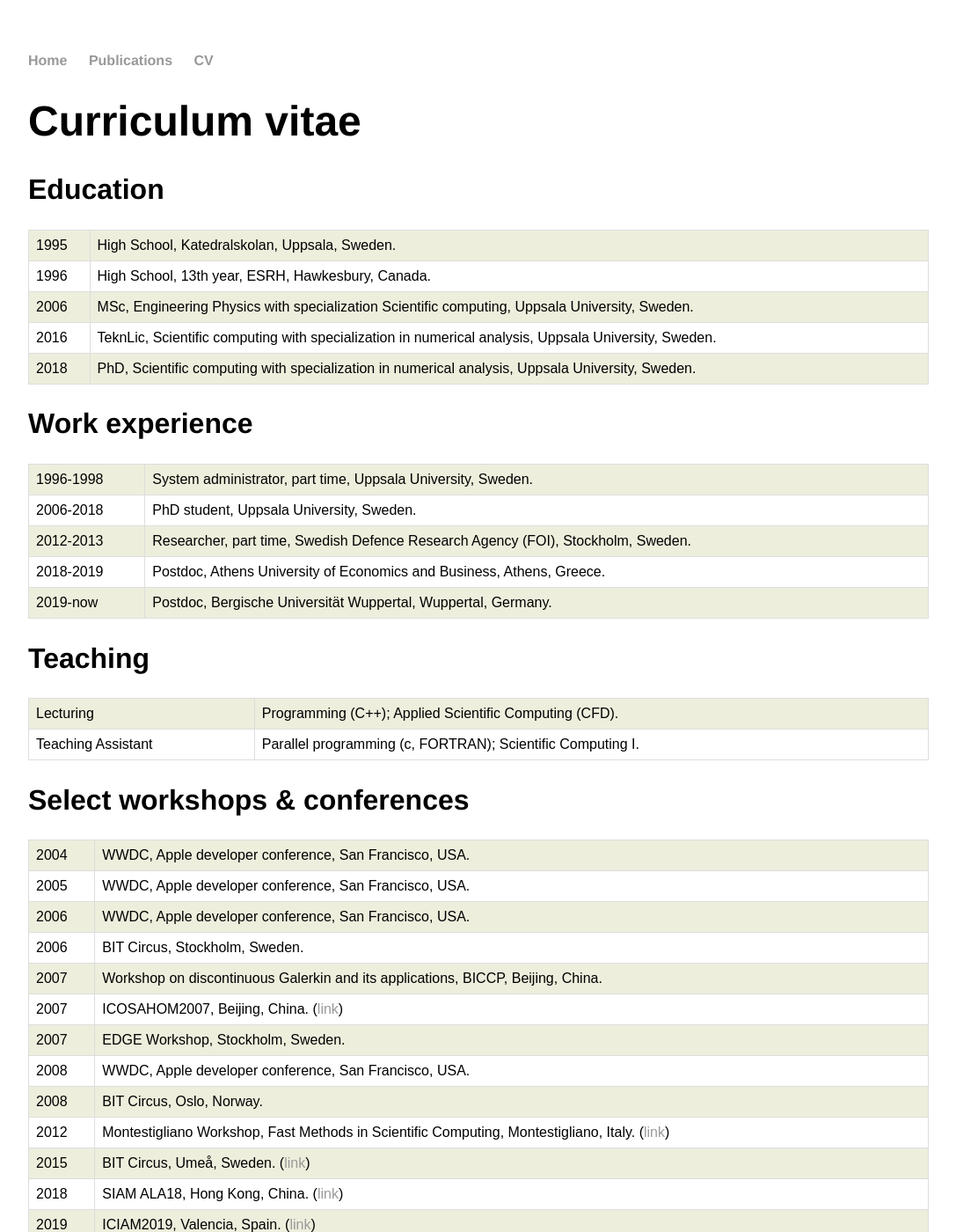
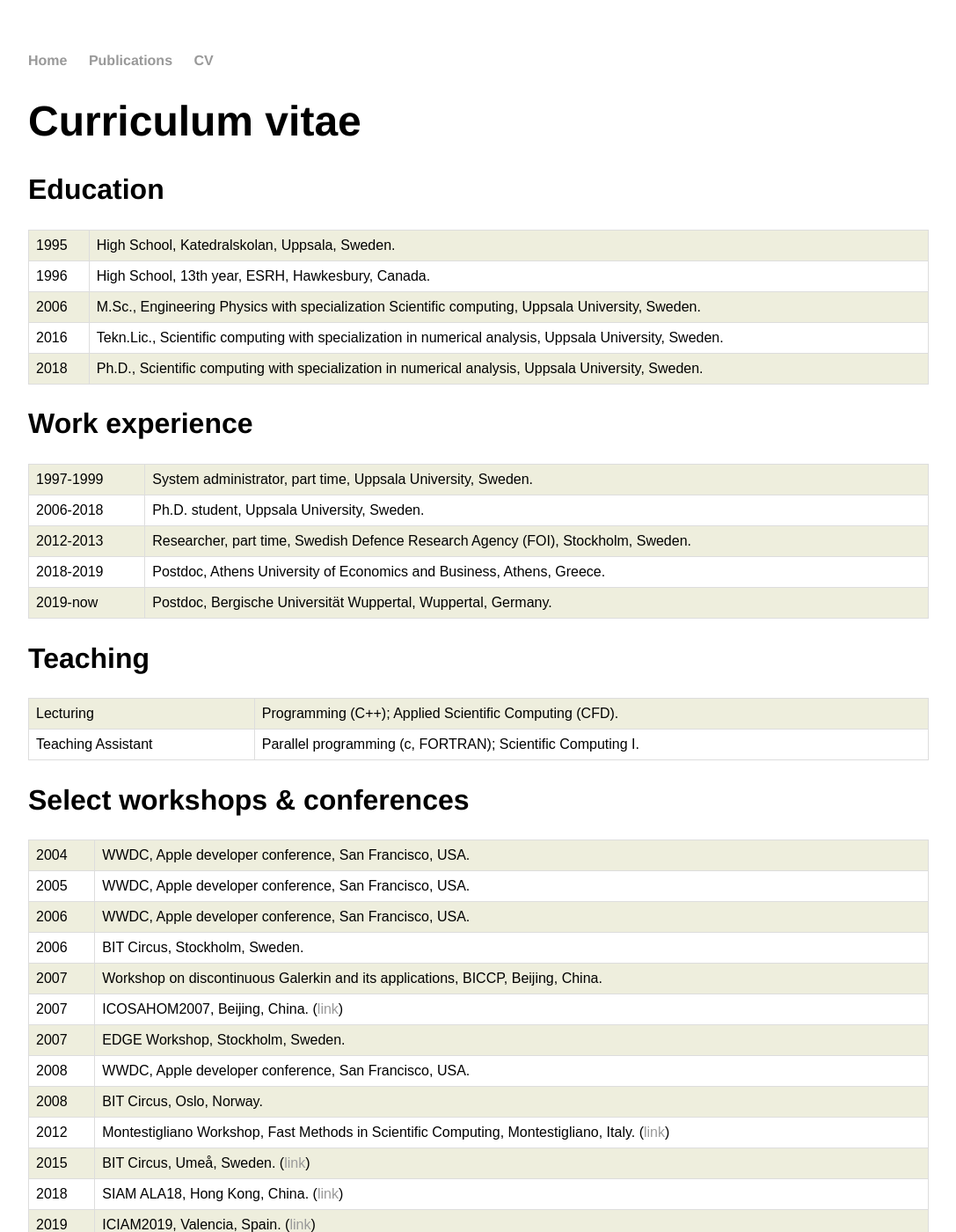
Before and after one commit to sverek/sverek.github.io, a Jekyll site: the page built from cv/index.html, in a window 1280 px wide and 1400 px high. Shown: the whole window at 88% size, without its empty margins (96-1183 px from the left). Built offline with Jekyll 4.4.1, drawn with Linux system fonts in a browser that asks for light colours; some of the changed text lies outside the part shown.

Commit message:
minor fixes

```diff
--- a/cv/index.html
+++ b/cv/index.html
@@ -27,15 +27,15 @@ tr:nth-child(odd) {
     <table>
     <tr><td>1995</td><td>High School, Katedralskolan, Uppsala, Sweden.</td></tr>
     <tr><td>1996</td><td>High School, 13th year, ESRH, Hawkesbury, Canada.</td></tr>
-    <tr><td>2006</td><td>MSc, Engineering Physics with specialization Scientific computing, Uppsala University, Sweden.</td></tr>
-    <tr><td>2016</td><td>TeknLic, Scientific computing with specialization in numerical analysis, Uppsala University, Sweden.</td></tr>
-    <tr><td>2018</td><td>PhD, Scientific computing with specialization in numerical analysis, Uppsala University, Sweden.</td></tr>
+    <tr><td>2006</td><td>M.Sc., Engineering Physics with specialization Scientific computing, Uppsala University, Sweden.</td></tr>
+    <tr><td>2016</td><td>Tekn.Lic., Scientific computing with specialization in numerical analysis, Uppsala University, Sweden.</td></tr>
+    <tr><td>2018</td><td>Ph.D., Scientific computing with specialization in numerical analysis, Uppsala University, Sweden.</td></tr>
     </table>
 
     <h2>Work experience</h2>
     <table>
-    <tr><td>1996-1998</td><td>System administrator, part time, Uppsala University, Sweden.</td></tr>
-    <tr><td>2006-2018</td><td>PhD student, Uppsala University, Sweden.</td></tr>
+    <tr><td>1997-1999</td><td>System administrator, part time, Uppsala University, Sweden.</td></tr>
+    <tr><td>2006-2018</td><td>Ph.D. student, Uppsala University, Sweden.</td></tr>
     <tr><td>2012-2013</td><td>Researcher, part time, Swedish Defence Research Agency (FOI), Stockholm, Sweden.</td></tr>
     <tr><td>2018-2019</td><td>Postdoc, Athens University of Economics and Business, Athens, Greece.</td></tr>
     <tr><td>2019-now</td><td>Postdoc, Bergische Universität Wuppertal, Wuppertal, Germany.</td></tr>
@@ -69,15 +69,15 @@ tr:nth-child(odd) {
     <h2>Grants &amp; scholarships</h2>
     <table>
     <tr><td>Apple developer student scholarship (2004, 2005, 2006, 2008) (Entrance to WWDC Developer conference, once including all travel, accomodations, and expenses).</td></tr>
-    <tr><td>PhD grant of the Graduate School in Mathematics and Computing (FMB) (2006) (Full salary for five years PhD + expenses).</td></tr>
-    <tr><td>International postdoc grant of the Swedish Research Council (<a href="https://www.vr.se/english/calls-and-decisions/grant-decisions/decisions/2019-03-25-international-postdoc.html">Spring 2019</a>) (Full salary for three years postdoc + expenses, 3.15 MSEK).</td></tr>
+    <tr><td>Ph.D. grant of the Graduate School in Mathematics and Computing (FMB) (2006) (Full salary for five years Ph.D. + expenses).</td></tr>
+    <tr><td>International postdoc grant of the Swedish Research Council (<a href="https://www.vr.se/english/calls-and-decisions/grant-decisions/decisions/2019-03-25-international-postdoc.html">Spring 2019</a>) (Full salary for three years postdoc + expenses, 3.15 MSEK &asymp; 335 kUSD).</td></tr>
     </table>
 
     <h2>Miscellaneous</h2>
     <table>
-    <tr><td>Was secondary PhD advisor to <a href="https://scholar.google.se/citations?user=012cWm0AAAAJ">Isabella Furci</a>.</td></tr>
+    <tr><td>Was secondary Ph.D. advisor to <a href="https://scholar.google.se/citations?user=012cWm0AAAAJ">Isabella Furci</a>.</td></tr>
     <tr><td>Managing editor for the diamond open access journal <i>Electronic Transactions on Numerical Analysis</i> (<a href="http://etna.math.kent.edu">ETNA</a>).</td></tr>
-    <tr><td>Refereed for: <a href="https://link.springer.com/journal/10543">BIT Numerical mathematics</a>, <a href="http://etna.math.kent.edu">Electronic Transactions on Numerical Analysis</a>, <a href="https://www.journals.elsevier.com/linear-algebra-and-its-applications">Linear Algebra and its Applications</a>, and <a href="https://onlinelibrary.wiley.com/journal/10991506">Numerical Linear Algebra with Applications</a>.</td></tr>
+    <tr><td>Referee for: <a href="https://link.springer.com/journal/10543">BIT Numerical mathematics</a>, <a href="http://etna.math.kent.edu">Electronic Transactions on Numerical Analysis</a>, <a href="https://www.journals.elsevier.com/linear-algebra-and-its-applications">Linear Algebra and its Applications</a>,<a href="https://onlinelibrary.wiley.com/journal/10991506">Numerical Linear Algebra with Applications</a>, <a href="https://link.springer.com/journal/211">Numerische Mathematik</a>, and <a href="https://www.siam.org/publications/journals/siam-journal-on-scientific-computing-sisc">SIAM Journal on Scientific Computing</a>.</td></tr>
     <tr><td>Prolonged absence during education due to sick leave.</td></tr>
     </table>
   </p>
--- a/publications/index.html
+++ b/publications/index.html
@@ -120,13 +120,13 @@ tr:nth-child(odd) {
     <h2>Theses</h2>
     <table>
     <tr>
-        <td>[PhD]</td>
+        <td>[Ph.D.]</td>
         <td>Sven-Erik Ekström, <i>Matrix-Less Methods for Computing Eigenvalues of Large Structured Matrices</i> Uppsala University (2018) (<a href="http://uu.diva-portal.org/smash/record.jsf?pid=diva2:1192980">link</a>, <a href="https://www.2pi.se/thesis.pdf">full text</a>)<br>
           Advisors: <a href="https://www.researchgate.net/profile/Maya_Neytcheva">Maya Neytcheva</a>, <a href="https://scholar.google.com/citations?user=IPufiOUAAAAJ">Stefano Serra-Capizzano</a>, and <a href="https://scholar.google.se/citations?user=dmXgD0UAAAAJ">Carlo Garoni</a>.
         </td>
       </tr>
     <tr>
-        <td>[TeknLic]</td>
+        <td>[Tekn.Lic.]</td>
         <td>Sven-Erik Ekström, <i>A Vertex-Centered Discontinuous Galerkin Method for Flow Problems</i> Uppsala University (2016) (<a href="http://www.diva-portal.org/smash/record.jsf?pid=diva2:920155">link</a>)<br>
           Advisors: <a href="https://scholar.google.se/citations?user=HT8lb1MAAAAJ">Martin Berggren</a> and <a href="https://scholar.google.se/citations?user=cBqHQeUAAAAJ">Per Lötstedt</a> (and <a href="https://scholar.google.se/citations?user=OBnn0RMAAAAJ">Jan Nordström</a> and <a href="https://scholar.google.se/citations?user=dr85w48AAAAJ">Axel Målqvist</a>).
         </td>
```
Also changed, not shown: index.html (+4 -4 lines).
